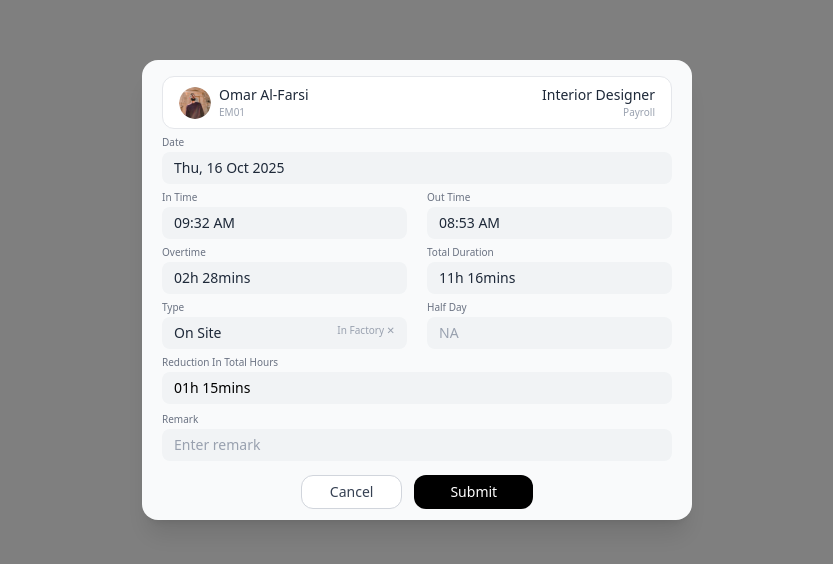
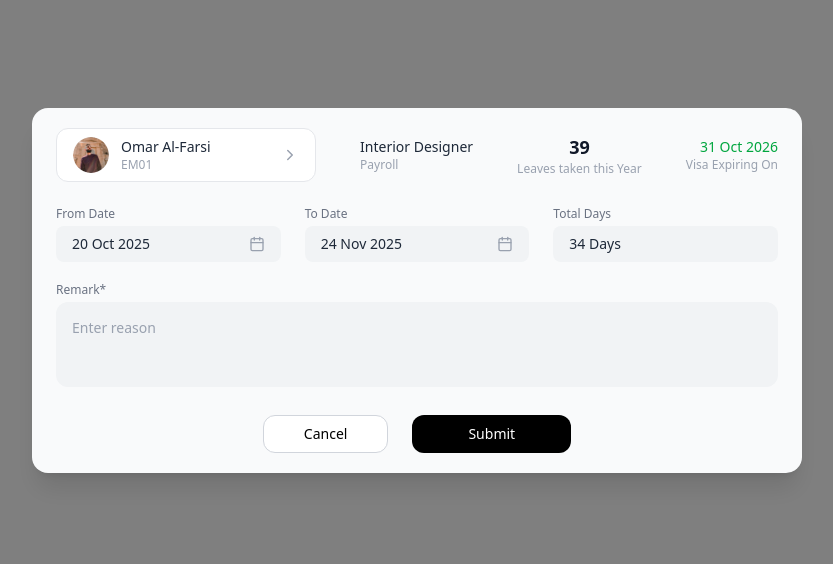
Before and after one commit to shraddha-akolkar/task1, a React (Vite) app: page /LeaveModal in a window 1280 px wide. Shown: the part 110-674 px from the top of the page, without its empty margins (223-1056 px from the left). Built offline with nearby package versions, Linux system fonts and the light colour scheme.

Commit message:
feat: Enhance Leave and LeaveModal components with new data structure and improved UI elements

```diff
--- a/src/components/Leave.jsx
+++ b/src/components/Leave.jsx
@@ -49,6 +49,125 @@ export default function Leave() {
       remark: "For Diwali",
       status: "Approved",
     },
+    {
+      id: 1,
+      appliedDate: "16 Oct 2025 | 11:11AM",
+      name: "Omar Al-Farsi",
+      empId: "EM01",
+      designation: "Interior Designer",
+      visaStatus: "31 Dec 2026",
+      from: "20 Oct 2025",
+      to: "24 Nov 2025",
+      days: "34",
+      remark: "For Diwali",
+      status: "Approved",
+    },
+    {
+      id: 1,
+      appliedDate: "16 Oct 2025 | 11:11AM",
+      name: "Omar Al-Farsi",
+      empId: "EM01",
+      designation: "Interior Designer",
+      visaStatus: "31 Dec 2026",
+      from: "20 Oct 2025",
+      to: "24 Nov 2025",
+      days: "34",
+      remark: "For Diwali",
+      status: "Approved",
+    },
+    {
+      id: 1,
+      appliedDate: "16 Oct 2025 | 11:11AM",
+      name: "Omar Al-Farsi",
+      empId: "EM01",
+      designation: "Interior Designer",
+      visaStatus: "31 Dec 2026",
+      from: "20 Oct 2025",
+      to: "24 Nov 2025",
+      days: "34",
+      remark: "For Diwali",
+      status: "Approved",
+    },
+    {
+      id: 1,
+      appliedDate: "16 Oct 2025 | 11:11AM",
+      name: "Omar Al-Farsi",
+      empId: "EM01",
+      designation: "Interior Designer",
+      visaStatus: "31 Dec 2026",
+      from: "20 Oct 2025",
+      to: "24 Nov 2025",
+      days: "34",
+      remark: "For Diwali",
+      status: "Approved",
+    },
+    {
+      id: 1,
+      appliedDate: "16 Oct 2025 | 11:11AM",
+      name: "Omar Al-Farsi",
+      empId: "EM01",
+      designation: "Interior Designer",
+      visaStatus: "31 Dec 2026",
+      from: "20 Oct 2025",
+      to: "24 Nov 2025",
+      days: "34",
+      remark: "For Diwali",
+      status: "Approved",
+    },
+    {
+      id: 1,
+      appliedDate: "16 Oct 2025 | 11:11AM",
+      name: "Omar Al-Farsi",
+      empId: "EM01",
+      designation: "Interior Designer",
+      visaStatus: "31 Dec 2026",
+      from: "20 Oct 2025",
+      to: "24 Nov 2025",
+      days: "34",
+      remark: "For Diwali",
+      status: "Approved",
+    },
+
+    {
+      id: 1,
+      appliedDate: "16 Oct 2025 | 11:11AM",
+      name: "Omar Al-Farsi",
+      empId: "EM01",
+      designation: "Interior Designer",
+      visaStatus: "31 Dec 2026",
+      from: "20 Oct 2025",
+      to: "24 Nov 2025",
+      days: "34",
+      remark: "For Diwali",
+      status: "Approved",
+    },
+    {
+      id: 1,
+      appliedDate: "16 Oct 2025 | 11:11AM",
+      name: "Omar Al-Farsi",
+      empId: "EM01",
+      designation: "Interior Designer",
+      visaStatus: "31 Dec 2026",
+      from: "20 Oct 2025",
+      to: "24 Nov 2025",
+      days: "34",
+      remark: "For Diwali",
+      status: "Approved",
+    },
+    {
+      id: 1,
+      appliedDate: "16 Oct 2025 | 11:11AM",
+      name: "Omar Al-Farsi",
+      empId: "EM01",
+      designation: "Interior Designer",
+      visaStatus: "31 Dec 2026",
+      from: "20 Oct 2025",
+      to: "24 Nov 2025",
+      days: "34",
+      remark: "For Diwali",
+      status: "Approved",
+    },
+
     {
       id: 1,
       appliedDate: "16 Oct 2025 | 11:11AM",
--- a/src/components/LeaveModal.jsx
+++ b/src/components/LeaveModal.jsx
@@ -1,116 +1,114 @@
 import React from "react";
 import user from "../assets/user1.png";
+import { ChevronRight, Calendar } from "lucide-react";
 
 const LeaveModal = ({ onClose }) => {
   return (
     <div className="fixed inset-0 bg-black/50 backdrop-blur-[2px] flex items-center justify-center z-50">
-      <div className="bg-[#F9FAFB] w-[550px] h-[460px] rounded-2xl shadow-xl px-5 py-4 flex flex-col justify-between">
-        {/* TOP CONTENT */}
+      <div className="bg-[#F9FAFB] w-[770px] h-[365px] rounded-2xl shadow-xl px-6 py-5 flex flex-col justify-between">
+        {/* TOP SECTION */}
         <div>
-          {/* HEADER */}
-          <div className="flex items-center justify-between border border-gray-200 rounded-xl px-4 py-2 bg-white mb-[6px]">
-            <div className="flex items-center gap-2">
+          {/* HEADER ROW */}
+          <div className="flex items-center justify-between mb-6">
+            {/* EMPLOYEE CARD */}
+            <div className="flex items-center gap-3 border border-gray-200 bg-white rounded-xl px-4 py-2 w-[260px]">
               <img
                 src={user}
                 alt="avatar"
-                className="w-8 h-8 rounded-full object-cover"
+                className="w-9 h-9 rounded-full object-cover"
               />
-              <div>
+              <div className="flex-1">
                 <div className="text-sm font-medium text-gray-800">
                   Omar Al-Farsi
                 </div>
-                <div className="text-[10px] text-gray-400">EM01</div>
+                <div className="text-xs text-gray-400">EM01</div>
+              </div>
+              <ChevronRight size={18} className="text-gray-400" />
+            </div>
+
+            {/* DESIGNATION */}
+            <div>
+              <div className="text-sm text-gray-800">Interior Designer</div>
+              <div className="text-xs text-gray-400">Payroll</div>
+            </div>
+
+            {/* LEAVES TAKEN */}
+            <div className="text-center">
+              <div className="text-lg font-semibold text-gray-900">39</div>
+              <div className="text-xs text-gray-400">
+                Leaves taken this Year
               </div>
             </div>
 
+            {/* VISA */}
             <div className="text-right">
-              <div className="text-sm text-gray-800">Interior Designer</div>
-              <div className="text-[10px] text-gray-400">Payroll</div>
+              <div className="text-sm font-medium text-green-600">
+                31 Oct 2026
+              </div>
+              <div className="text-xs text-gray-400">Visa Expiring On</div>
             </div>
           </div>
 
-          {/* DATE */}
-          <div className="mb-[6px]">
-            <label className="block text-[10px] text-gray-500 mb-[2px]">
-              Date
+          {/* DATE ROW */}
+          <div className="grid grid-cols-3 gap-6 mb-5">
+            {/* FROM DATE */}
+            <div>
+              <label className="block text-xs text-gray-500 mb-1">
+                From Date
               </label>
-            <div className="bg-[#F1F3F5] rounded-lg px-3 py-[6px] text-sm text-gray-800">
-              Thu, 16 Oct 2025
+              <div className="bg-[#F1F3F5] rounded-lg px-4 py-2 flex items-center justify-between text-sm text-gray-800">
+                20 Oct 2025
+                <Calendar size={16} className="text-gray-400" />
               </div>
             </div>
 
-          {/* GRID */}
-          <div className="grid grid-cols-2 gap-x-5 gap-y-[6px]">
-            <Field label="In Time" value="09:32 AM" />
-            <Field label="Out Time" value="08:53 AM" />
-
-            <Field label="Overtime" value="02h 28mins" />
-            <Field label="Total Duration" value="11h 16mins" />
-
+            {/* TO DATE */}
             <div>
-              <label className="block text-[10px] text-gray-500 mb-[2px]">
-                Type
+              <label className="block text-xs text-gray-500 mb-1">
+                To Date
               </label>
-              <div className="bg-[#F1F3F5] rounded-lg px-3 py-[6px] text-sm flex justify-between text-gray-800">
-                <span>On Site</span>
-                <span className="text-gray-400 text-[10px]">In Factory ✕</span>
+              <div className="bg-[#F1F3F5] rounded-lg px-4 py-2 flex items-center justify-between text-sm text-gray-800">
+                24 Nov 2025
+                <Calendar size={16} className="text-gray-400" />
               </div>
             </div>
 
-            <Field label="Half Day" value="NA" muted />
-
-            {/* <Field label="Reduction In Total Hours" value="01h 15mins" /> */}
-          </div>
-          <div className="mt-[6px]">
-            <label className="block text-[10px] text-gray-500 mb-[2px]">
-              Reduction In Total Hours
+            {/* TOTAL DAYS */}
+            <div>
+              <label className="block text-xs text-gray-500 mb-1">
+                Total Days
               </label>
-            <div className="mb-2 bg-[#F1F3F5] rounded-lg px-3 py-[6px] text-sm ">
-              01h 15mins{" "}
+              <div className="bg-[#F1F3F5] rounded-lg px-4 py-2 text-sm text-gray-800">
+                34 Days
               </div>
             </div>
+          </div>
+
           {/* REMARK */}
-          <div className="mt-[6px]">
-            <label className="block text-[10px] text-gray-500 mb-[2px]">
-              Remark
-            </label>
-            <div className="mb-2 bg-[#F1F3F5] rounded-lg px-3 py-[6px] text-sm text-gray-400">
-              Enter remark
+          <div>
+            <label className="block text-xs text-gray-500 mb-1">Remark*</label>
+            <div className="bg-[#F1F3F5] rounded-xl px-4 py-4 text-sm text-gray-400 h-[85px]">
+              Enter reason
             </div>
           </div>
         </div>
 
         {/* BUTTONS */}
-        <div className="">
-          <div className="mb-4  flex justify-center gap-3 pt-[6px]">
+        <div className="flex justify-center gap-6 pt-4">
           <button
             onClick={onClose}
-              className=" px-7 py-1.5 border border-gray-300 rounded-xl text-sm text-gray-700 bg-white hover:bg-gray-50 transition"
+            className="px-10 py-2 border border-gray-300 rounded-xl text-sm bg-white hover:bg-gray-50 transition"
           >
             Cancel
           </button>
 
-            <button className="px-9 py-1.5 bg-black text-white rounded-xl text-sm hover:bg-gray-800 transition">
+          <button className="px-14 py-2 bg-black text-white rounded-xl text-sm hover:bg-gray-800 transition">
             Submit
           </button>
-          </div>
         </div>
       </div>
     </div>
   );
 };
 
-const Field = ({ label, value, muted }) => (
-  <div>
-    <label className="block text-[10px] text-gray-500 mb-[2px]">{label}</label>
-    <div
-      className={`bg-[#F1F3F5] rounded-lg px-3 py-[6px] text-sm ${
-        muted ? "text-gray-400" : "text-gray-800"
-      }`}
-    >
-      {value}
-    </div>
-  </div>
-);
-
 export default LeaveModal;
```
Lines whose indentation alone changed are shown as unchanged.
